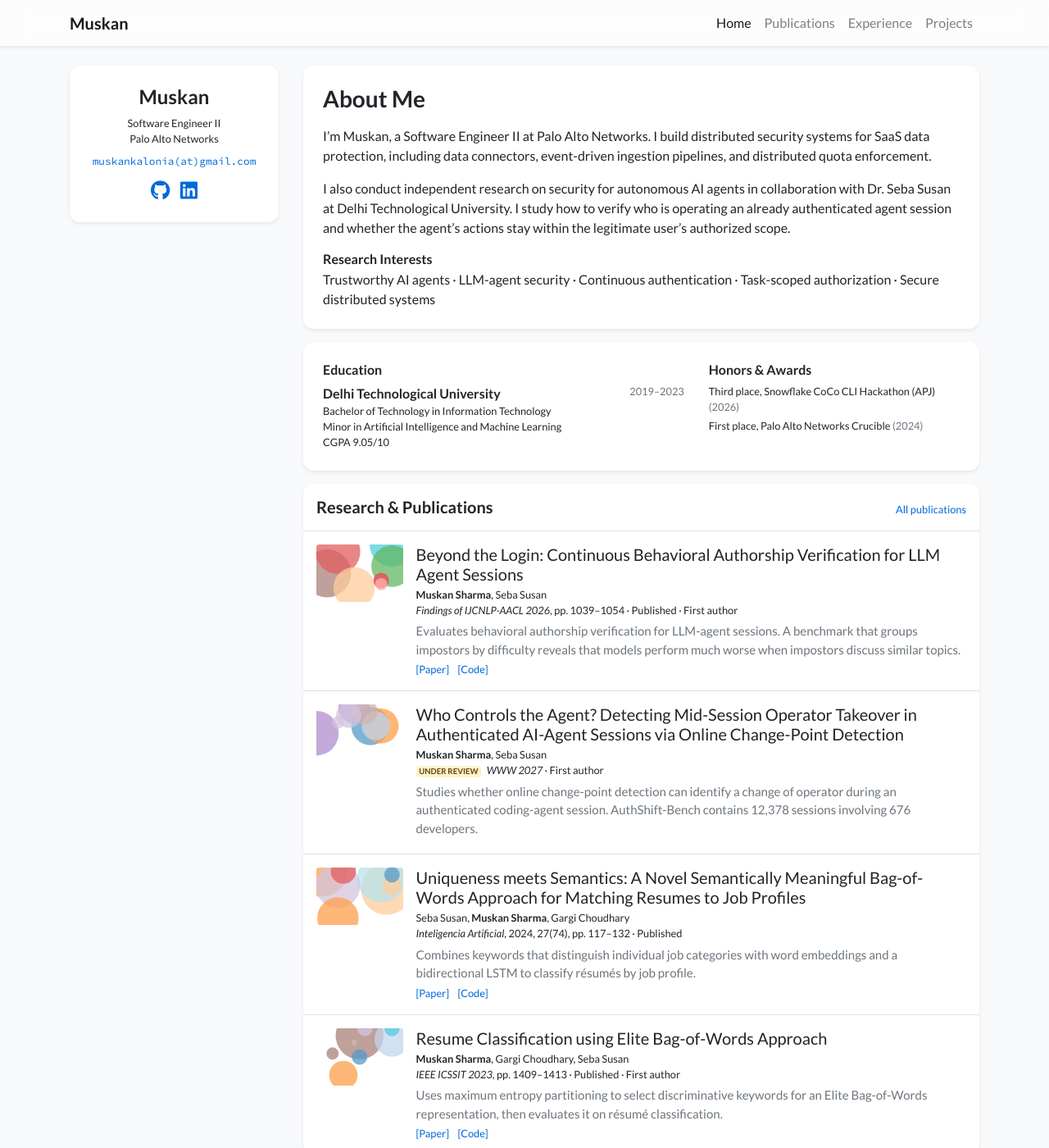
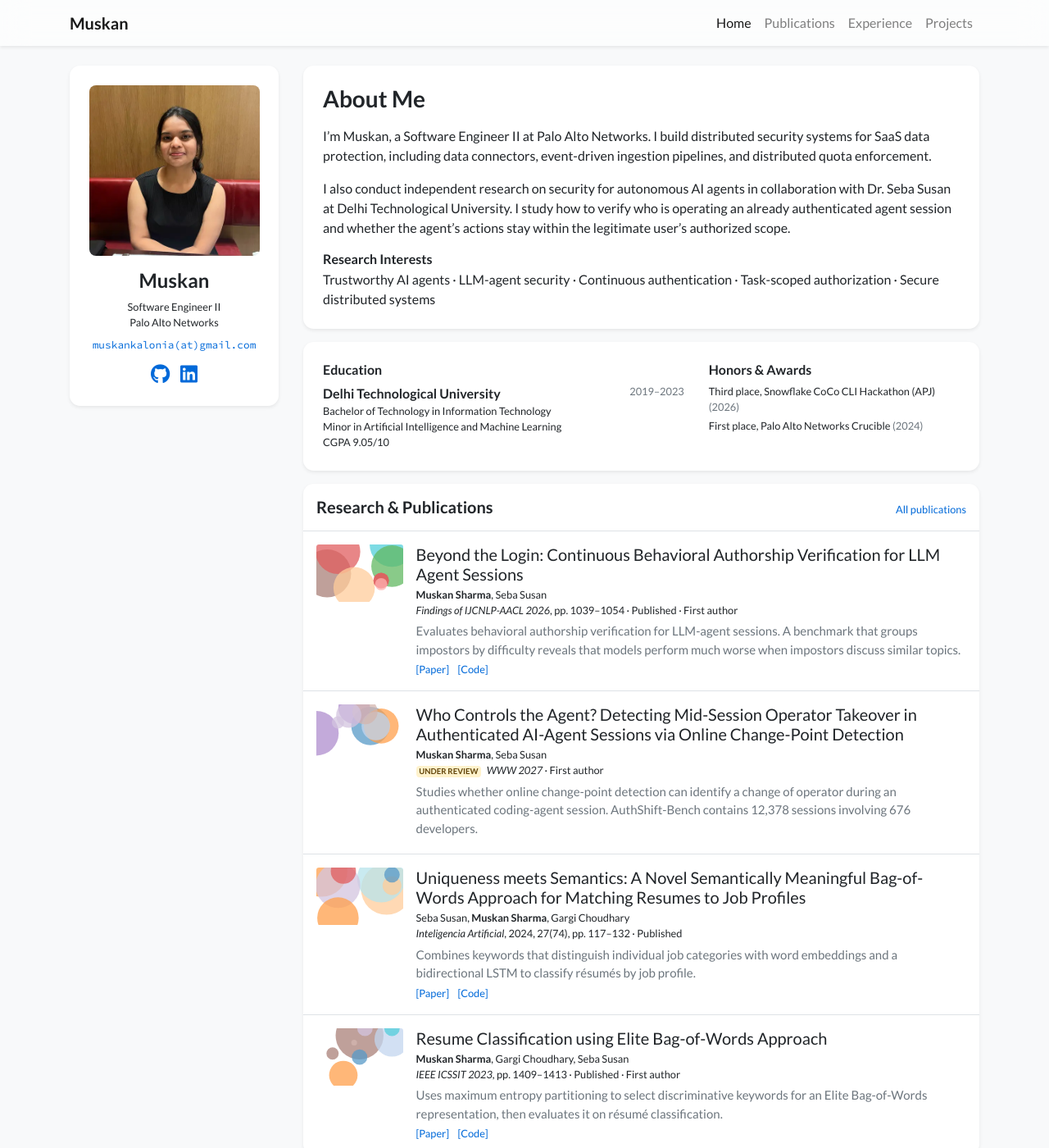
Before and after one commit to Muskankalonia/muskankalonia.github.io, a Jekyll site: the page built from index.html, in a window 1280 px wide and 1400 px high. Shown: the whole window at 82% size. Built offline with Jekyll 4.4.1, drawn with Linux system fonts in a browser that asks for light colours.

Commit message:
Add Muskan’s profile photo

```diff
--- a/_data/profile.yml
+++ b/_data/profile.yml
@@ -1,5 +1,6 @@
 primary_name: Muskan
 navbar_name: Muskan
+portrait_url: /assets/images/photos/muskan.webp
 
 positions:
   - name: Software Engineer II
--- a/_includes/widgets/profile_card_mini.html
+++ b/_includes/widgets/profile_card_mini.html
@@ -1,6 +1,10 @@
 <aside class="sticky-top profile-card" aria-label="Profile">
     <div class="card border-0 shadow-sm bg-white text-center">
         <div class="card-body px-3 py-4">
+            {% if site.data.profile.portrait_url %}
+            <img class="profile-portrait mb-3" src="{{ site.data.profile.portrait_url | relative_url }}"
+                 width="480" height="640" alt="Portrait of {{ site.data.profile.primary_name | escape }}">
+            {% endif %}
             <h1 class="h4 mb-2">{{ site.data.profile.primary_name }}</h1>
 
             <p class="small mb-2">
--- a/assets/css/global.css
+++ b/assets/css/global.css
@@ -156,6 +156,24 @@ div.lazy {
     top: 5rem;
 }
 
+.profile-portrait {
+    display: block;
+    width: 100%;
+    max-width: 13rem;
+    height: auto;
+    aspect-ratio: 1;
+    object-fit: cover;
+    border-radius: 0.5rem;
+    margin-inline: auto;
+}
+
+@media (max-width: 767.98px) {
+    .profile-portrait {
+        max-width: 7.5rem;
+        border-radius: 50%;
+    }
+}
+
 .email-text {
     overflow-wrap: anywhere;
 }
```
Also changed, not shown: assets/images/photos/muskan.webp (added).
